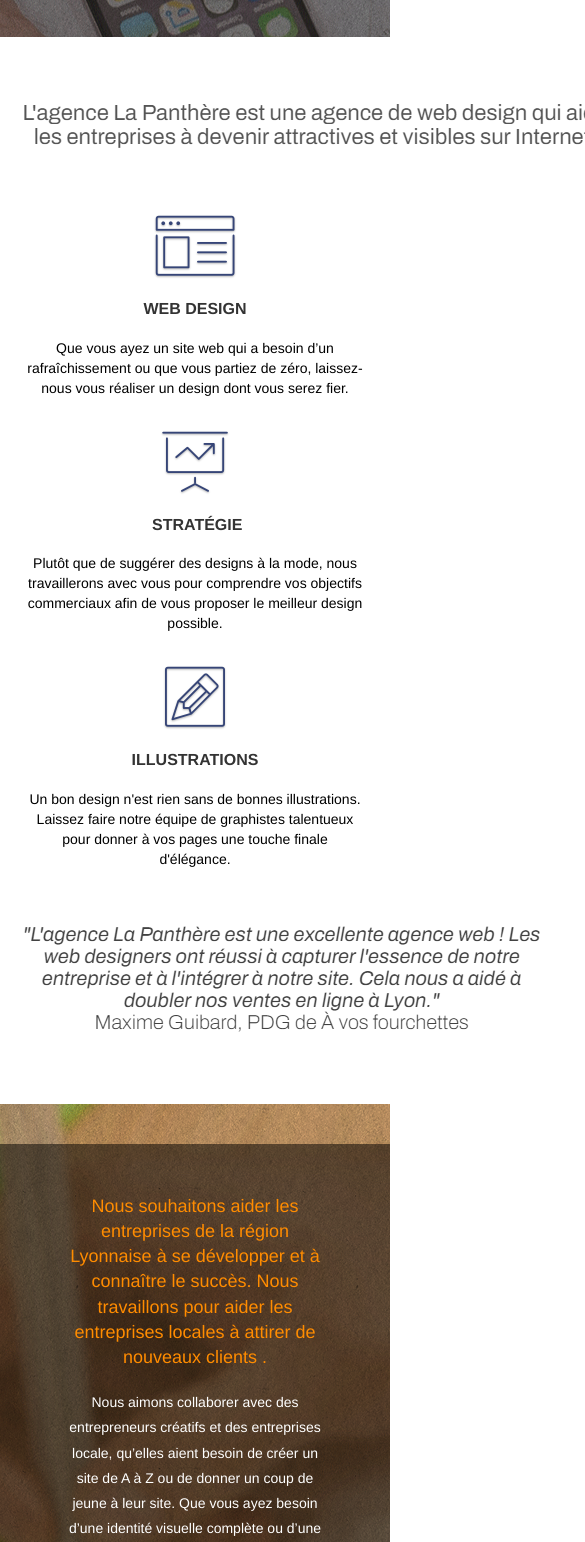
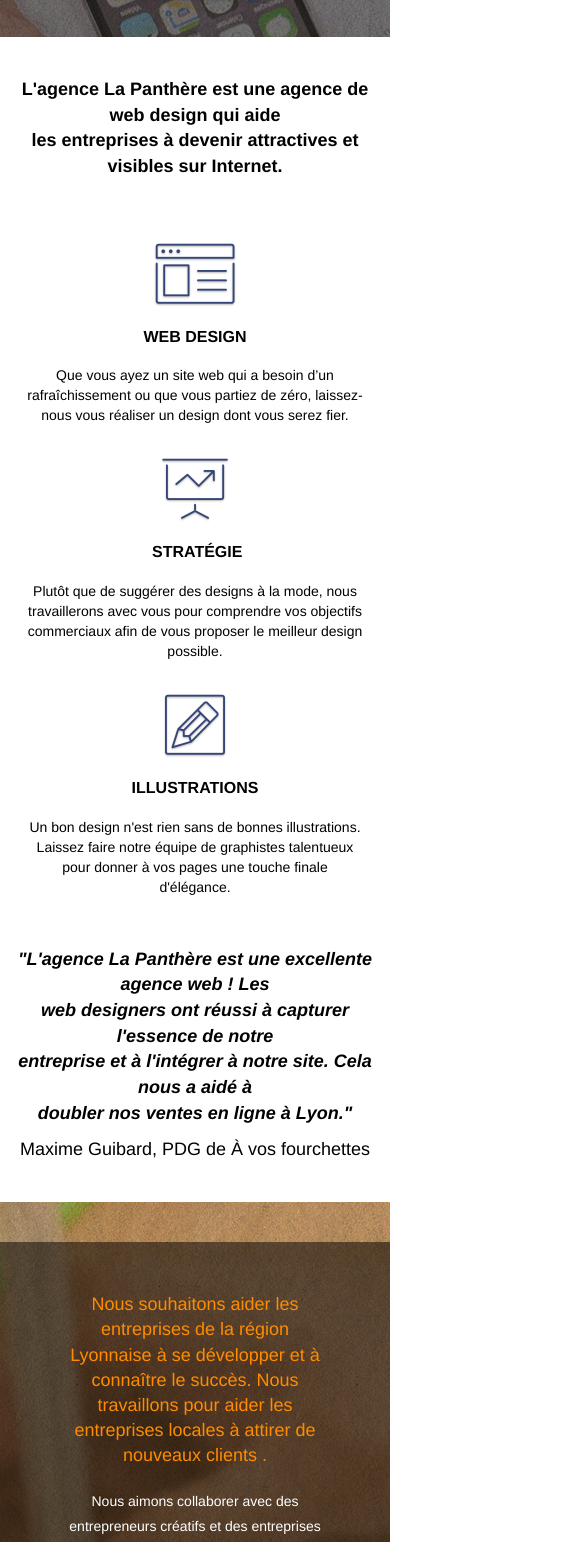
Before and after one commit to Markohh9/Markohh9-Projetn-4-SEO, a plain HTML site: page index.html in a window 390 px wide. Shown: the part 458-2000 px from the top of the page, 585 px wide, since content can reach past the window. Drawn offline with Linux system fonts and the light colour scheme.

Commit message:
changing the img:txt by real txt

```diff
--- a/css/style.css
+++ b/css/style.css
@@ -742,7 +742,7 @@ h3 {
     font-size: 16px;
     text-transform: uppercase;
     font-weight: 700;
-    color: #333333!important;
+    color: #000000!important;
 }
 
 .med-width-whitespace {
@@ -752,11 +752,11 @@ h3 {
 }
 
 h1 {
-    color: #333333!important;
+    color: #000000!important;
 }
 
 h4 {
-    color: #333333!important;
+    color: #000000!important;
 }
 
 .icons {
@@ -1133,6 +1133,37 @@ margin-left: 44px;
     justify-content: center;
 }
 
+.p-blocmaintitle {
+    display: flex;
+    justify-content: center;
+    margin-top: 40px;
+    text-align: center;
+}
+
+.p-blocmaintitle p {
+    font-size: 18px;
+    font-weight: 600;
+}
+
+.p-blocmaintitle-italic p {
+    font-style: italic;
+}
+
+.p-margin {
+    margin-top: -40px;
+}
+
+.citation-bloc {
+    display: flex;
+    justify-content: center;
+    margin-bottom: 40px;
+}
+
+.citation-bloc {
+    font-size: 18px;
+    font-weight: 400;
+}
+
 .btn-contact {
     width: 135px;
 }
--- a/index.html
+++ b/index.html
@@ -68,8 +68,8 @@
 		<div class="container bloc-lg">
 			<div class="row tight-width-whitespace">
 				<div class="col-sm-12">
-					<img src="img/logo.png" class="center-block image-resize-mode" width="100"
-						alt="Agence La Panthère, agence web paris, création logo paris" />
+					<img src="img/agence-webmarketing-lyon-la-panthere.webp" class="center-block image-resize-mode"
+						width="100" alt="Agence La Panthère, agence web paris, création logo paris" />
 					<h1 class="text-center hero-bloc-text tc-white ">
 						Agence La Panthère
 					</h1>
@@ -84,12 +84,11 @@
 	<!-- bloc-1-presentation END -->
 
 	<!-- bloc-2-services -->
-	<div class="bloc bgc-white l-bloc" id="bloc-2-services">
-		<div class="container bloc-md">
-			<div class="row">
-				<div class="col-sm-12 text-center">
-					<img alt="agence web, agence web paris, web design paris, stratégie web" src="img/title.png" />
-				</div>
+
+
+	<div class="p-blocmaintitle">
+		<p> L'agence La Panthère est une agence de web design qui aide </br>
+			les entreprises à devenir attractives et visibles sur Internet. </p>
 	</div>
 	<div class="row voffset-lg med-width-whitespace">
 		<div class="col-sm-4">
@@ -129,12 +128,13 @@
 			</p>
 		</div>
 	</div>
-			<div class="row voffset-lg voffset">
-				<div class="col-xs-12 col-md-8 col-md-offset-2 text-center">
-					<img alt="agence web, agence web paris, web design paris, stratégie web" src="img/citation.png" />
-
+	<div class="p-blocmaintitle p-blocmaintitle-italic">
+		<p> "L'agence La Panthère est une excellente agence web ! Les </br>
+			web designers ont réussi à capturer l'essence de notre </br>
+			entreprise et à l'intégrer à notre site. Cela nous a aidé à </br>
+			doubler nos ventes en ligne à Lyon."</p>
 	</div>
-			</div>
+	<p class="citation-bloc"> Maxime Guibard, PDG de À vos fourchettes </p>
 	</div>
 	</div>
 	<!-- bloc-2-services END -->
@@ -167,10 +167,9 @@
 	<!-- bloc-4-portfolio -->
 	<div class="bloc bgc-white bg-lines-h2-bg bg-repeat l-bloc" id="bloc-4-portfolio">
 		<div class="container bloc-lg">
-			<div class="row">
-				<div class="col-sm-12 text-center">
-					<img alt="agence web, agence web paris, web design paris, stratégie web" src="img/title2.png" />
-				</div>
+			<div class="p-blocmaintitle p-margin">
+				<p> Nous travaillons avec beaucoup de clients, </br>
+					Voici nos réalisations. </p>
 			</div>
 			<div class="row tight-width-whitespace portfolio-row">
 				<div class="col-sm-6">
@@ -187,9 +186,12 @@
 					</p>
 				</div>
 				<div class="col-sm-6">
-					<a href="#" data-lightbox="img/mise-en-place-de-vos-support-numerique-et-informatique-comme-une-plateforme-de-publication-de-photo.webp" data-gallery-id="gallery-1"
-						data-caption="Création d'un site web pour photographes" data-frame="snapshot-lb"><img
-							src="img/mise-en-place-de-vos-support-numerique-et-informatique-comme-une-plateforme-de-publication-de-photo.webp" class="img-responsive portfolio-thumb"
+					<a href="#"
+						data-lightbox="img/mise-en-place-de-vos-support-numerique-et-informatique-comme-une-plateforme-de-publication-de-photo.webp"
+						data-gallery-id="gallery-1" data-caption="Création d'un site web pour photographes"
+						data-frame="snapshot-lb"><img
+							src="img/mise-en-place-de-vos-support-numerique-et-informatique-comme-une-plateforme-de-publication-de-photo.webp"
+							class="img-responsive portfolio-thumb"
 							alt="paris web design logo agence web meilleure agence, Création d'un site web pour photographes" /></a>
 					<h3 class="mg-md text-center">
 						Création d'un site web pour photographes
@@ -201,9 +203,12 @@
 			</div>
 			<div class="row tight-width-whitespace portfolio-row">
 				<div class="col-sm-6">
-					<a href="#" data-lightbox="meme-un-voyageur-peut-avoir-son-propre-site-internet-que-nous-realisons.webp" data-gallery-id="gallery-1"
-						data-caption="Création d'un site internet pour un voyageur" data-frame="snapshot-lb"><img
-							src="img/meme-un-voyageur-peut-avoir-son-propre-site-internet-que-nous-realisons.webp" class="img-responsive portfolio-thumb"
+					<a href="#"
+						data-lightbox="meme-un-voyageur-peut-avoir-son-propre-site-internet-que-nous-realisons.webp"
+						data-gallery-id="gallery-1" data-caption="Création d'un site internet pour un voyageur"
+						data-frame="snapshot-lb"><img
+							src="img/meme-un-voyageur-peut-avoir-son-propre-site-internet-que-nous-realisons.webp"
+							class="img-responsive portfolio-thumb"
 							alt="paris web design logo agence web meilleure agence, Création d'un site web pour voyageur" /></a>
 					<h3 class="mg-md text-center">
 						Création d'un site internet pour un voyageur
@@ -214,9 +219,12 @@
 					</p>
 				</div>
 				<div class="col-sm-6">
-					<a href="#" data-lightbox="img/conception-de-vos-sites-internet-que-vous-soyez-particulier-ou-une-grande-entreprise.webp" data-gallery-id="gallery-1"
-						data-caption="Conception d'un site pour une agence de mariage" data-frame="snapshot-lb"><img
-							src="img/conception-de-vos-sites-internet-que-vous-soyez-particulier-ou-une-grande-entreprise.webp" class="img-responsive portfolio-thumb"
+					<a href="#"
+						data-lightbox="img/conception-de-vos-sites-internet-que-vous-soyez-particulier-ou-une-grande-entreprise.webp"
+						data-gallery-id="gallery-1" data-caption="Conception d'un site pour une agence de mariage"
+						data-frame="snapshot-lb"><img
+							src="img/conception-de-vos-sites-internet-que-vous-soyez-particulier-ou-une-grande-entreprise.webp"
+							class="img-responsive portfolio-thumb"
 							alt="paris web design logo agence web meilleure agence, Création d'un site web pour agence de mariage" /></a>
 					<h3 class="mg-md text-center">
 						Conception d'un site pour une agence de mariage
```
Also changed, not shown: img/agence-webmarketing-lyon-la-panthere.webp (added). Lines whose indentation alone changed are shown as unchanged.
